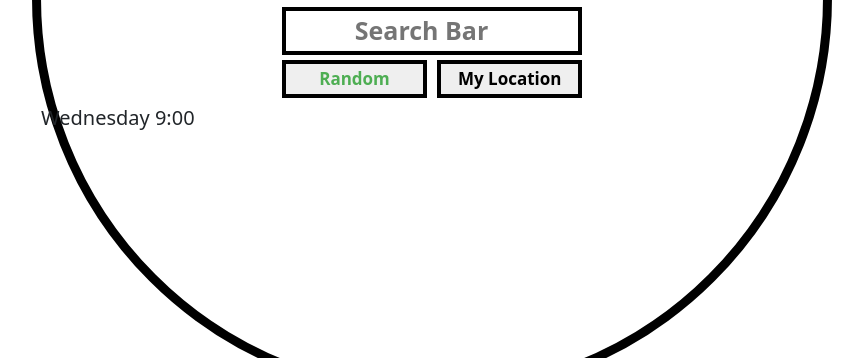
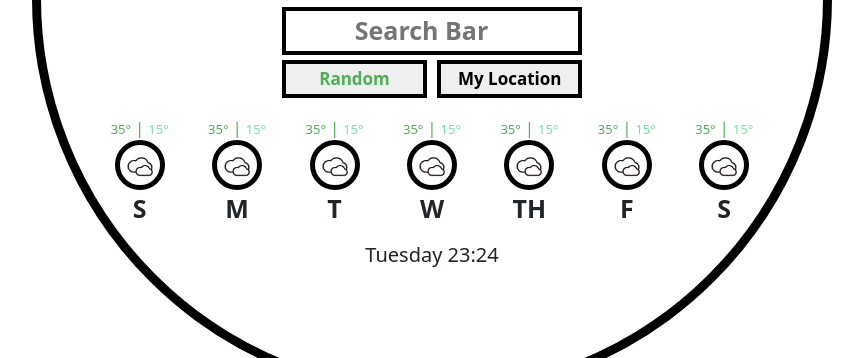
Before and after one commit to SuperNova721/SheCodesWeatherApp, a plain HTML site: page index.html in a window 1280 px wide. Shown: the part 442-800 px from the top of the page, without its empty margins (208-1071 px from the left). Drawn offline with nearby package versions, Linux system fonts and the light colour scheme.

Commit message:
Added days to displayForcast Function and updated CSS for the forecast week

```diff
--- a/src/script.js
+++ b/src/script.js
@@ -41,9 +41,13 @@ let iconMap = {
 function displayForecast() {
   let forecastElement = document.querySelector("#weatherForecast");
 
-  forecastElement.innerHTML = "";
-  <div class="row">
-    <div class="col"></div>
+  let forecastHTML = `<div class="row week">`;
+  let days = ["S", "M", "T", "W", "TH", "F", "S"];
+  days.forEach(function (day) {
+    forecastHTML =
+      forecastHTML +
+      `
+
     <div class="col">
       <p class="forecast-temp">
         <span class="forecast-temp-max">35°</span>
@@ -53,9 +57,13 @@ function displayForecast() {
       <div class="forecast-image">
         <img src="src/images/cloudy.png" alt="clouds" width="40px" />
       </div>
-      <p class="forecast-day">S</p>
+      <p class="forecast-day">${day}</p>
     </div>
-  </div>;
+  `;
+  });
+
+  forecastHTML = forecastHTML + `</div>`;
+  forecastElement.innerHTML = forecastHTML;
 }
 
 //City search and Current Temperature:
--- a/src/style.css
+++ b/src/style.css
@@ -174,7 +174,11 @@ p.forecast-temp {
   text-align: center;
 }
 
-.row-col-9 {
+.week {
+  margin: 0 50px 0 50px;
+}
+
+.week-col-9 {
   height: 150px;
 }
 
@@ -183,6 +187,11 @@ p.forecast-temp {
   font-size: 25px;
 }
 
+h5 {
+  text-align: center;
+  margin: 0 auto;
+}
+
 footer {
   text-align: center;
   margin: 150px 0 0 0;
```
